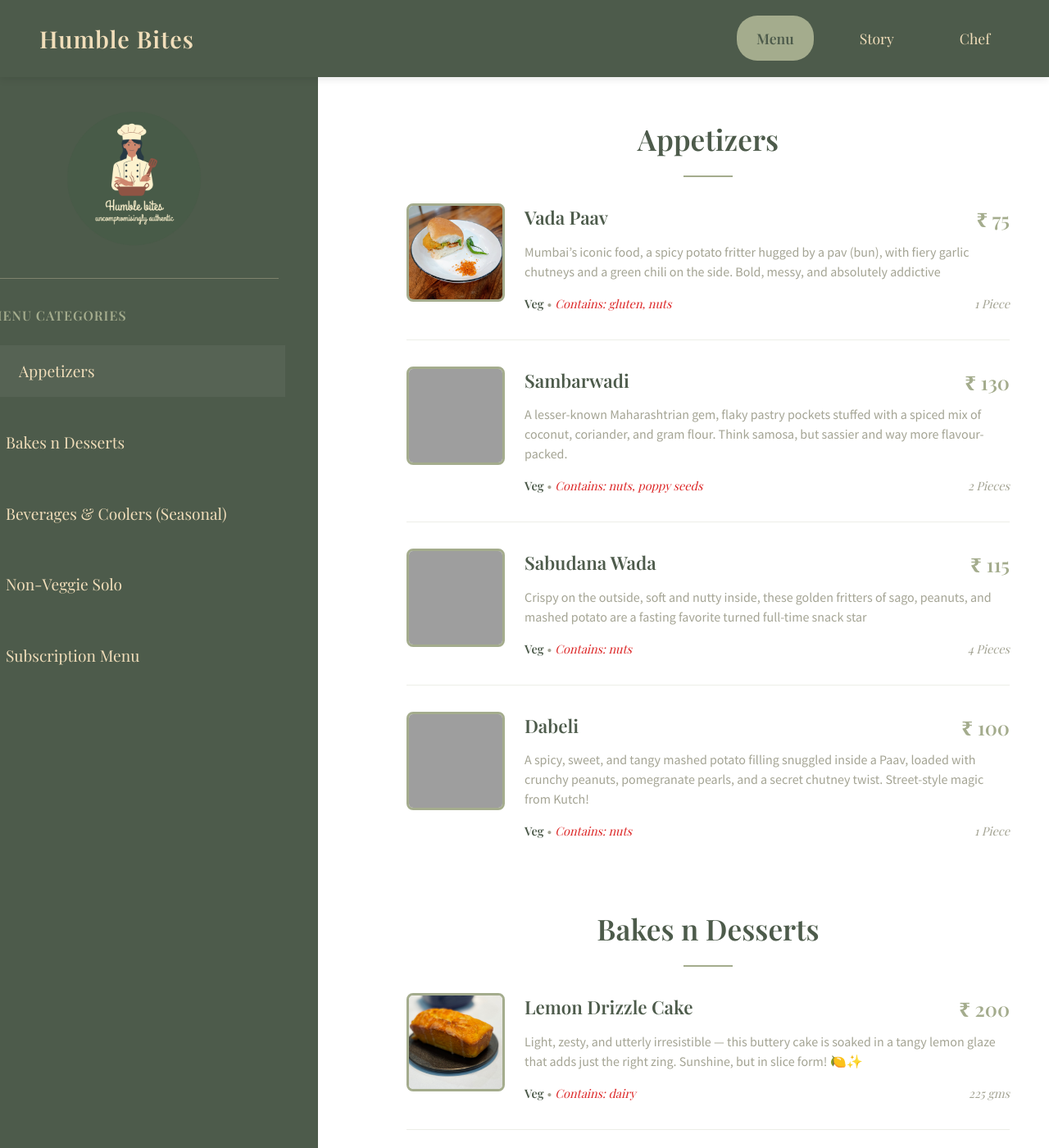
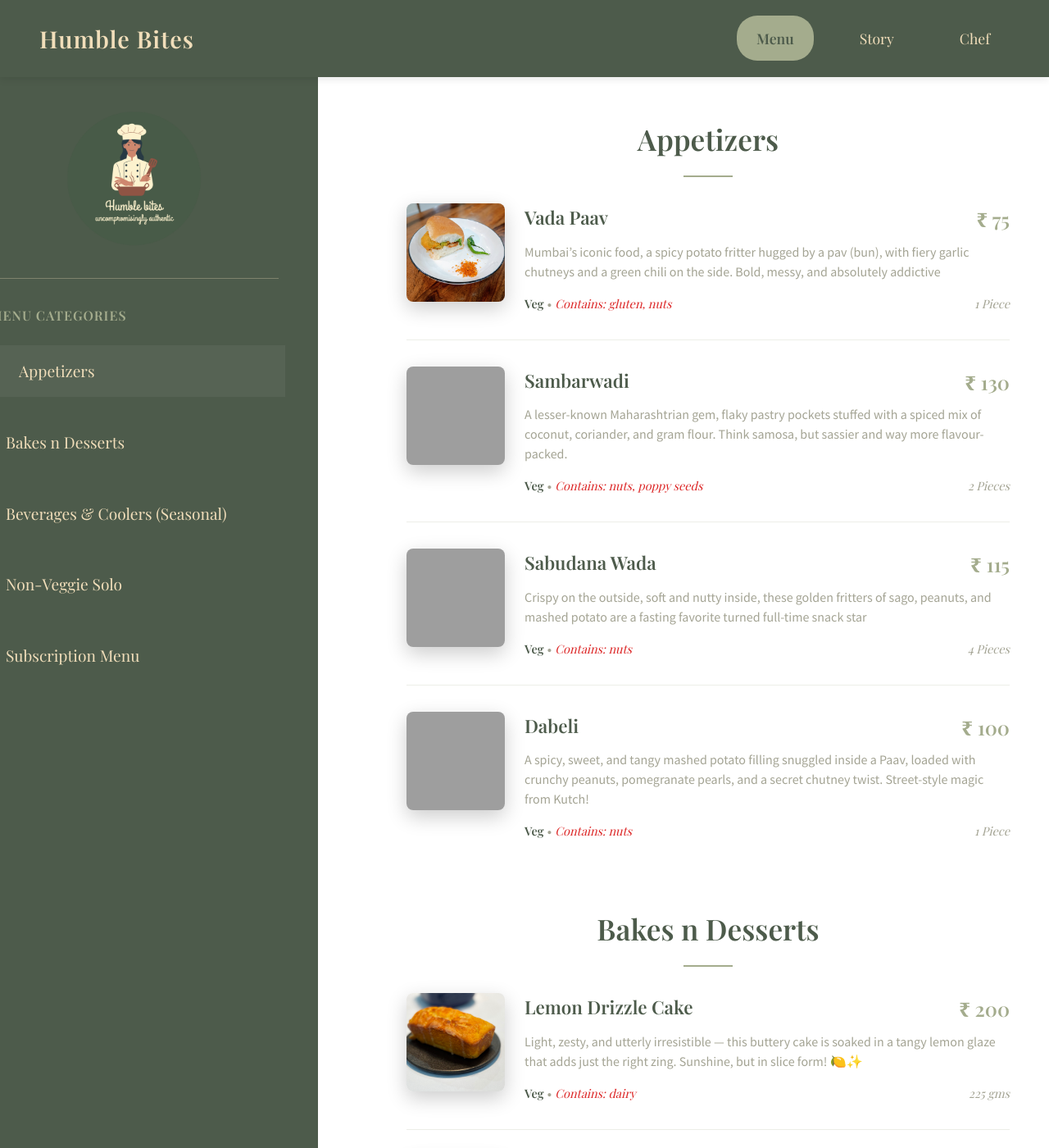
Before and after one commit to priyaaank/humblebites, a Jekyll site: the page built from index.html, in a window 1280 px wide and 1400 px high. Shown: the whole window at 82% size. Built offline with Jekyll 4.4.1, drawn with Linux system fonts in a browser that asks for light colours; some web fonts are replaced; grey boxes are pictures that could not be loaded.

Commit message:
Updated image styling for menu page

```diff
--- a/_sass/_layout.scss
+++ b/_sass/_layout.scss
@@ -207,7 +207,7 @@ body {
     border-radius: 8px;
     object-fit: cover;
     margin-right: $spacing-md;
-    border: 3px solid $sage-green;
+    box-shadow: 0 8px 24px rgba(0, 0, 0, 0.2);
 
     @media (max-width: $mobile) {
       width: 80px;
```
Also changed, not shown: 1 other file.
